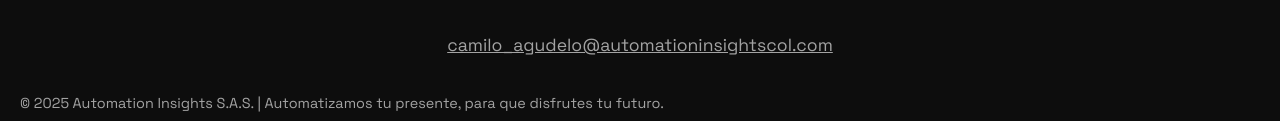
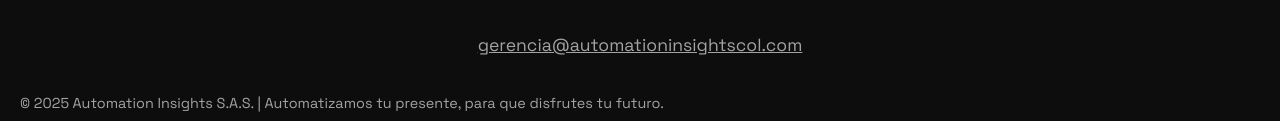
Before and after one commit to Camilo2196/automation-insights-web, a plain HTML site: page index.html in a window 1280 px wide. Shown: the part 5276-5397 px from the top of the page. Drawn offline with Linux system fonts and the light colour scheme.

Commit message:
Update index.html

```diff
--- a/index.html
+++ b/index.html
@@ -119,7 +119,7 @@
                     <img src="instagram-logo.png" alt="Instagram">
                 </a>
             </div>
-            <a href="mailto:camilo_agudelo@automationinsightscol.com" class="contact-email">camilo_agudelo@automationinsightscol.com</a>
+            <a href="mailto:camilo_agudelo@automationinsightscol.com" class="contact-email">gerencia@automationinsightscol.com</a>
             <p class="copyright">© <span id="current-year"></span> Automation Insights S.A.S. | Automatizamos tu presente, para que disfrutes tu futuro.</p>
         </div>
     </footer>
```
